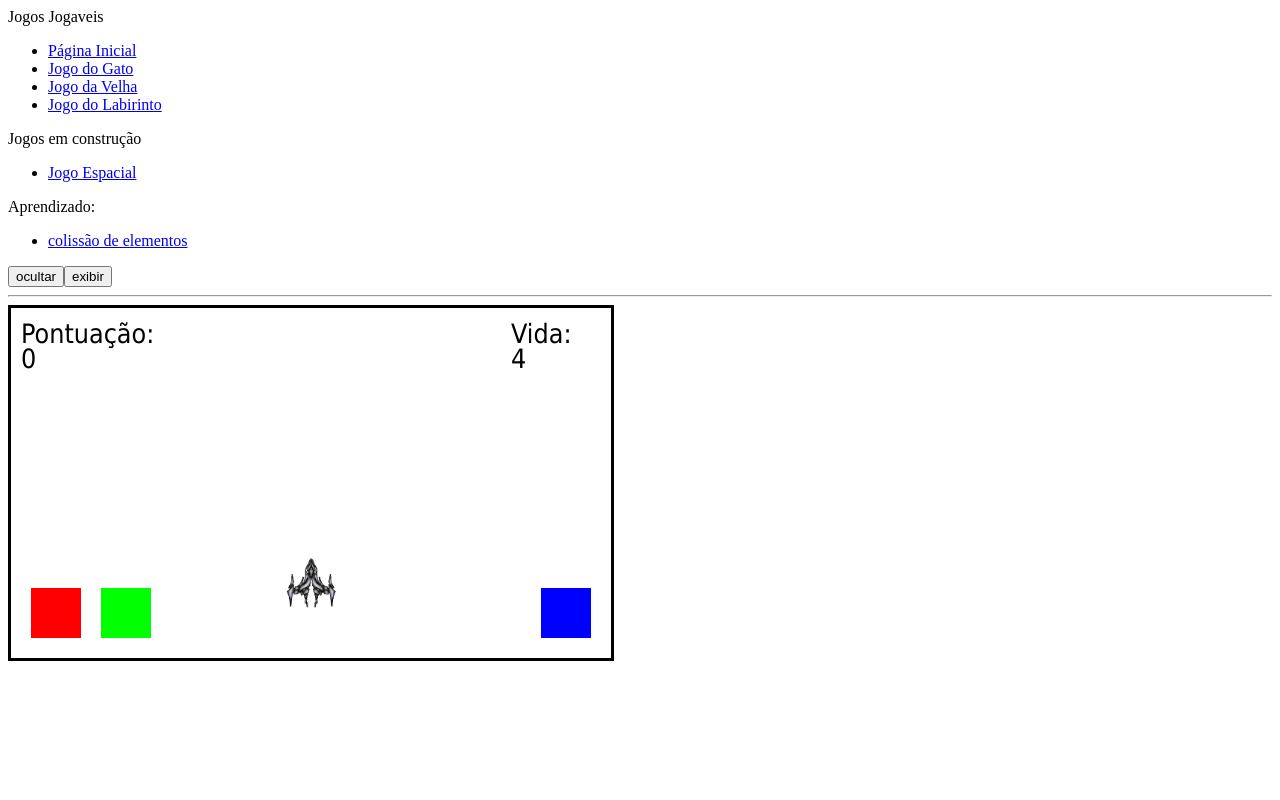
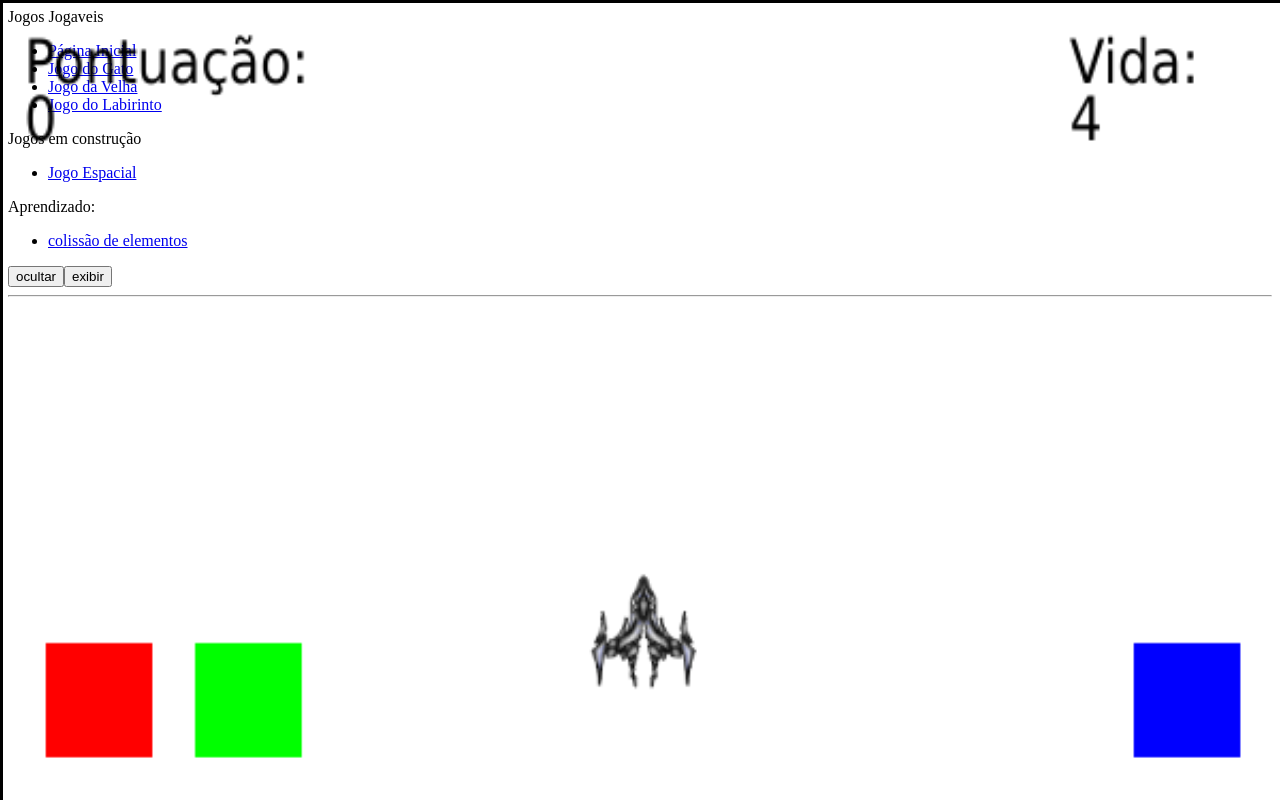
Before and after one commit to gamesbrasil/gamesbrasil.github.io, a plain HTML site: page JOGO_ESPACIAL/index.html in a window 1280 px wide. Drawn offline with nearby package versions, Linux system fonts and the light colour scheme.

Commit message:
teste tela cheia

```diff
--- a/JOGO_ESPACIAL/index.html
+++ b/JOGO_ESPACIAL/index.html
@@ -9,6 +9,18 @@
 	<script src="https://ajax.googleapis.com/ajax/libs/jquery/3.4.1/jquery.min.js"></script>
 	<script language="JavaScript" src="../menu.js"></script>
 	<script language="JavaScript" src="js/fases.js"></script>
+	<style>
+
+	#meuCanvas {
+		display: block;
+		width: 100%;
+		Height: 100%;
+		border: 1px solid #c33;
+		position: fixed; /*ou position: absolute;*/
+		 top: 0;
+		 left: 0;
+	}
+	</style>
 </head>
 
 <body>
@@ -18,7 +30,7 @@
 			<script>
 				$('#menu').append(menuGeral);
 			</script>
-			<canvas width="600" height="350" style="border: solid;">
+			<canvas width="600" height="350" id="meuCanvas" style="border: solid;">
 				<script src="js/sprites.js"></script>
 				<script src="js/script.js"></script>
 		</div>
```
